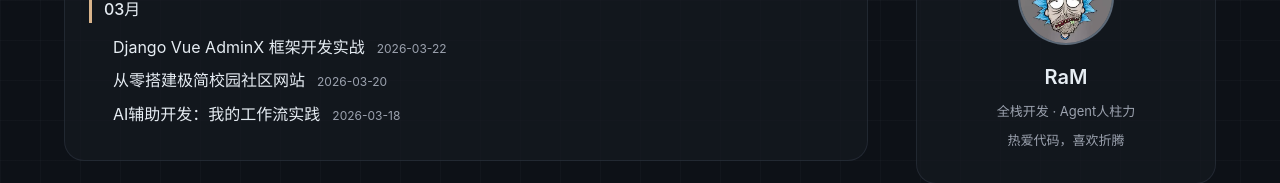
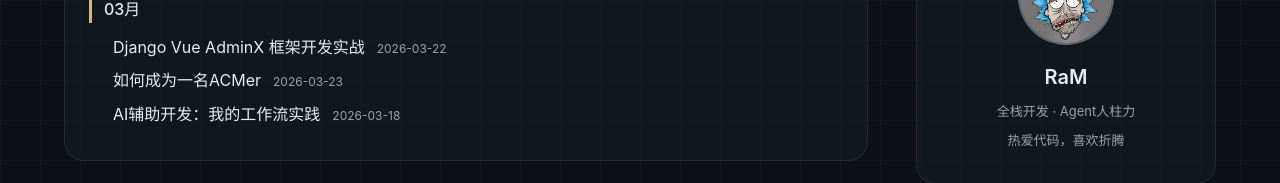
Before and after one commit to RaM-bugourp/RaM-bugourp.github.io, a plain HTML site: page archive.html in a window 1280 px wide. Shown: the part 200-383 px from the top of the page. Drawn offline with Linux system fonts and the light colour scheme.

Commit message:
Update archive.html

```diff
--- a/archive.html
+++ b/archive.html
@@ -48,7 +48,7 @@
     // 归档页独立脚本（不引用 main.js，避免冲突）
     const articleList = [
         { id: "post1", title: "Django Vue AdminX 框架开发实战", date: "2026-03-22" },
-        { id: "post2", title: "从零搭建极简校园社区网站", date: "2026-03-20" },
+        { id: "post2", title: "如何成为一名ACMer", date: "2026-03-23" },
         { id: "post3", title: "AI辅助开发：我的工作流实践", date: "2026-03-18" }
     ];
 
```
